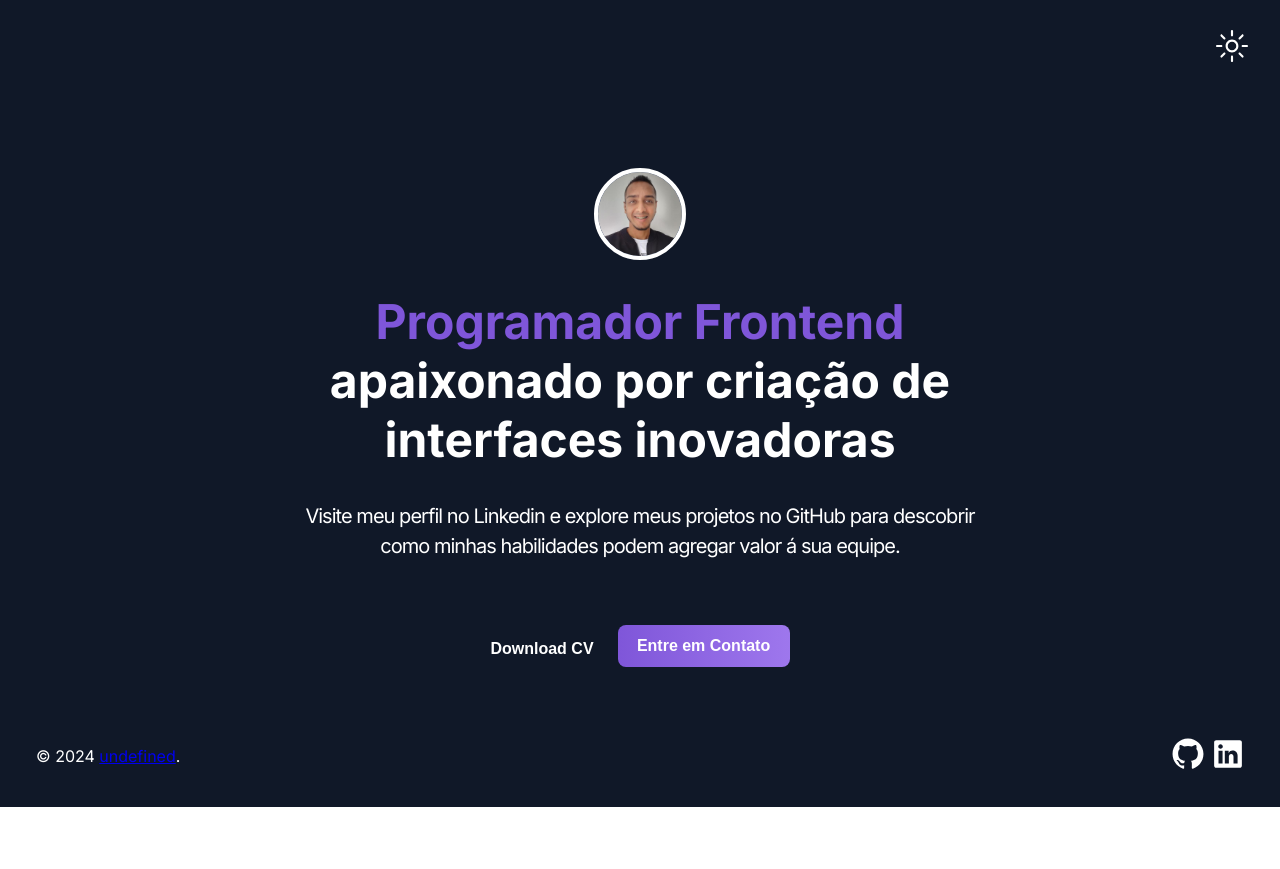
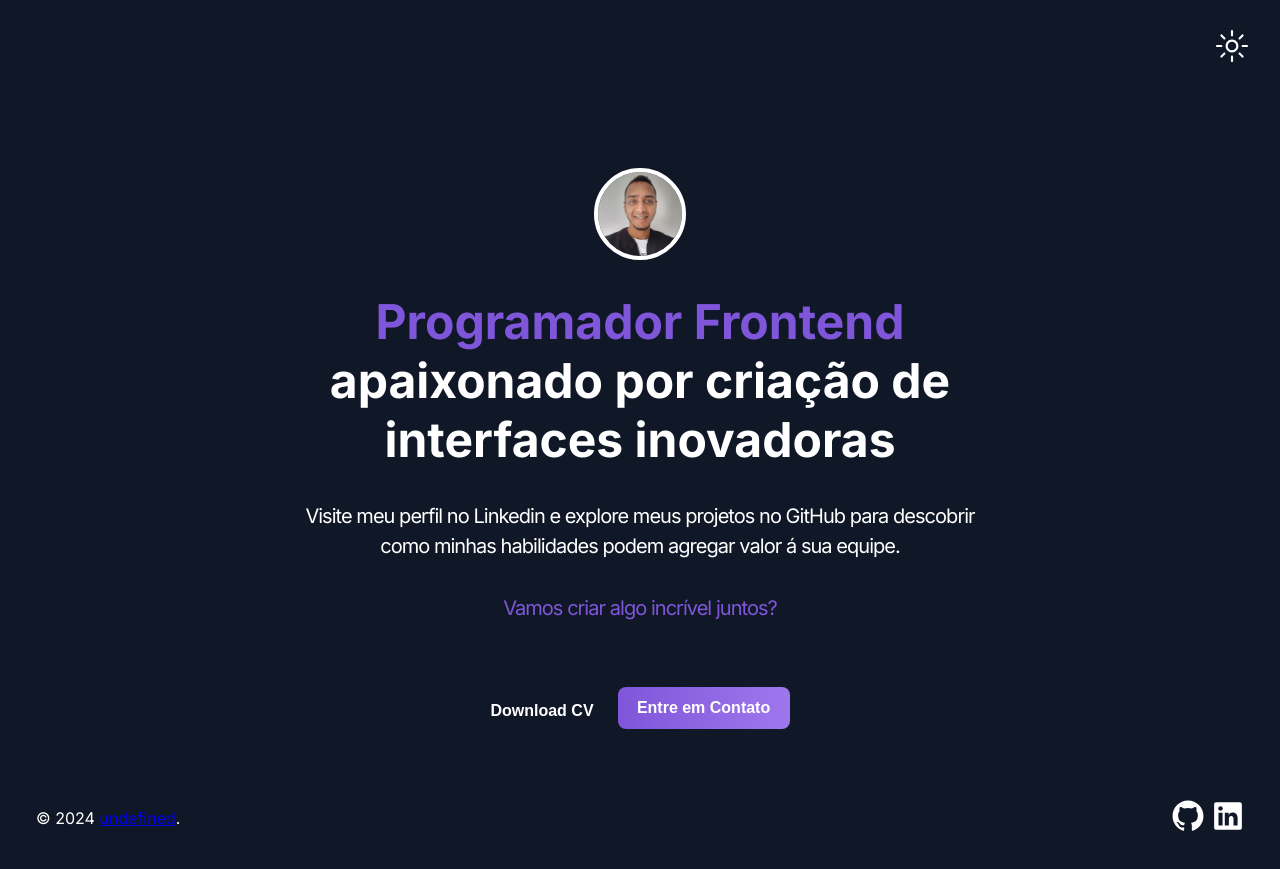
Before and after one commit to matheusgrodrigues/portfolio-backup-inativo, a Next.js app: page / in a window 1280 px wide. Before the commit the page ends 807 px from the top, so only its background shows below. Built offline with nearby package versions, Linux system fonts and the light colour scheme.

Commit message:
Adicionando frase

```diff
--- a/src/app/page.tsx
+++ b/src/app/page.tsx
@@ -125,6 +125,8 @@ const Home = () => {
                         </Text>
                     </div>
 
+                    <Text variant="primary">{`${t('specific.home.brief_description.cta_description')}`}</Text>
+
                     <ActionButton>
                         <Button
                             data-testid="button-downloadCV"
--- a/src/config/i18n/Specific/home.ts
+++ b/src/config/i18n/Specific/home.ts
@@ -5,6 +5,7 @@ const i18n_home = {
             display_description: 'apaixonado por criação de interfaces inovadoras',
             description:
                 'Visite meu perfil no Linkedin e explore meus projetos no GitHub para descobrir como minhas habilidades podem agregar valor á sua equipe.',
+            cta_description: 'Vamos criar algo incrível juntos?',
             button_download_cv: 'Download CV',
             button_contact: 'Entre em Contato',
         },
```
